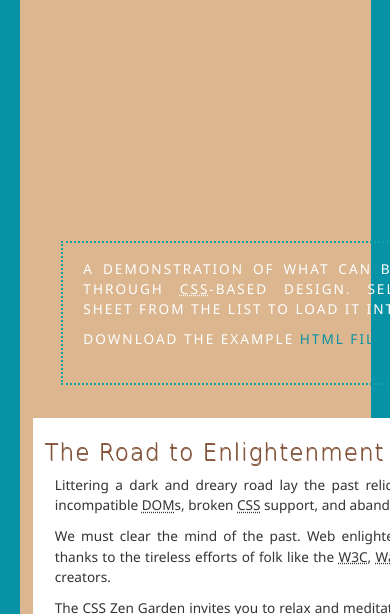
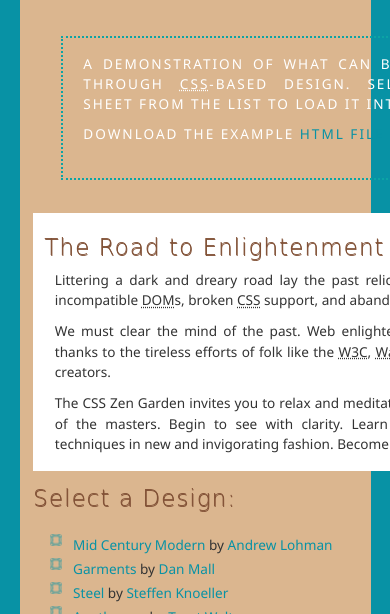
Before and after one commit to Blueclaus13/greenZenProject, a plain HTML site: page index.html in a window 390 px wide. Shown: the part 230-844 px from the top of the page. Drawn offline with nearby package versions, Linux system fonts and the light colour scheme; files that its build step writes are made by us from their sources; files whose address does not match are found by name; a web font is replaced by a local one.

Commit message:
removed nav from header

```diff
--- a/_organisms.scss
+++ b/_organisms.scss
@@ -50,7 +50,6 @@
     @media screen  and (max-width:480px){
         grid-template-areas:
         "head"
-        "navDesign"
         "summary"
         "preamble"
         ;
```
